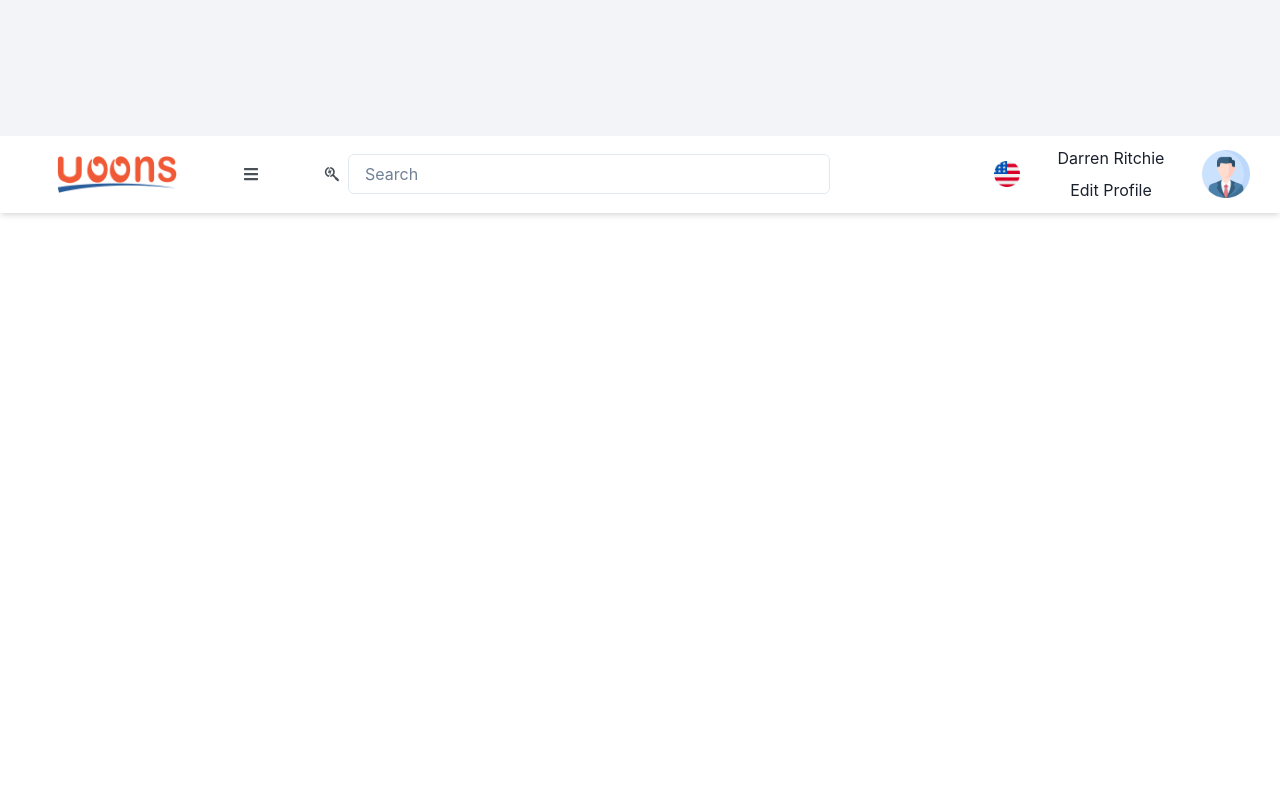
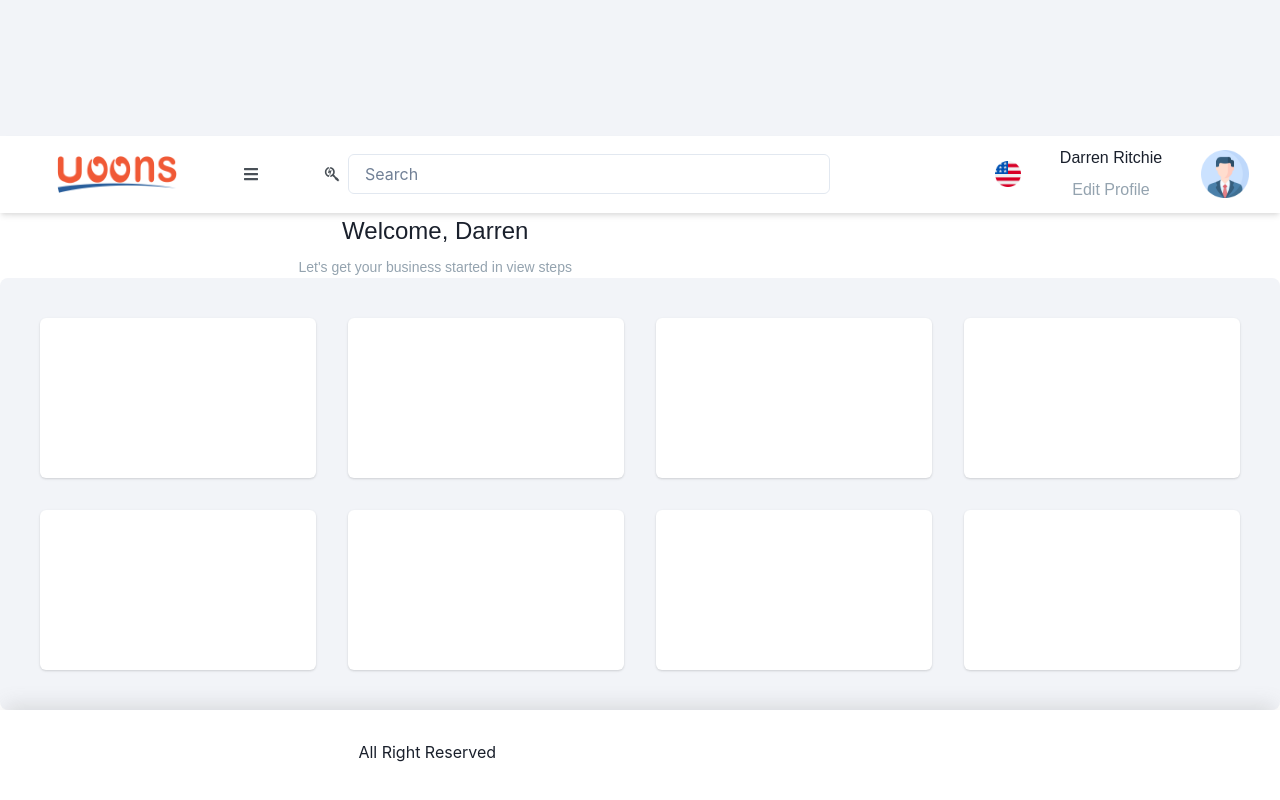
Before and after one commit to honeysoniverse/Uoons, a React (Create React App) app: page /home in a window 1280 px wide. Shown: the part 664-1464 px from the top of the page. After the commit the page ends 1428 px from the top, so only its background shows below. Built offline with nearby package versions, Linux system fonts and the light colour scheme; the HTML template or start-up script is replaced by a standard one.

Commit message:
added new body

```diff
--- /dev/null
+++ b/src/components/Body.jsx
@@ -0,0 +1,32 @@
+import React from 'react'
+import { Text, VStack, SimpleGrid, Box} from '@chakra-ui/react';
+import { colors } from '../resources/colors';
+
+const Body = () => {
+  return (
+      <>
+    <VStack marginRight="32%">
+    <Text fontSize='2xl' fontFamily="Poppins, sans-serif">Welcome, Darren</Text>
+    <Text fontFamily="Poppins, sans-serif" color="rgb(148, 163, 175)" fontSize='sm'>Let's get your business started in view steps</Text>
+    </VStack>
+    <SimpleGrid
+      bg={colors.backgroundGray}
+      columns={{ sm: 2, md: 4 }}
+      spacing='8'
+      p='10'
+      textAlign='center'
+      rounded='lg'>
+  <Box boxShadow='base' p='20' rounded='md' bg='white'></Box>
+  <Box boxShadow='base' p='20' rounded='md' bg='white'></Box>
+  <Box boxShadow='base' p='20' rounded='md' bg='white'></Box>
+  <Box boxShadow='base' p='20' rounded='md' bg='white'></Box>
+  <Box boxShadow='base' p='20' rounded='md' bg='white'></Box>
+  <Box boxShadow='base' p='20' rounded='md' bg='white'></Box>
+  <Box boxShadow='base' p='20' rounded='md' bg='white'></Box>
+  <Box boxShadow='base' p='20' rounded='md' bg='white'></Box>
+</SimpleGrid>
+    </>
+  )
+}
+
+export default Body
--- a/src/components/Footer.jsx
+++ b/src/components/Footer.jsx
@@ -1,9 +1,14 @@
 import React from 'react'
-
+import {HStack, Text} from '@chakra-ui/react';
 const Footer = () => {
   return (
-    <div>Footer</div>
+    <>
+
+      <HStack style={{boxShadow: "0 -10px 20px -5px rgba(115,115,115,0.20)"}}>
+      <Text marginLeft="28%" marginTop="30px">All Right Reserved</Text>
+      </HStack>
+      </>
   )
 }
 
-export default Footer
+export default Footer;
--- a/src/components/Header.jsx
+++ b/src/components/Header.jsx
@@ -17,10 +17,6 @@ const Header = () => {
         <Icon as={FaBars} color={colors.iconGray} />
       </HStack>
       <HStack flex="2">
-        {/* <Icon as={FaSearchengin} color={colors.iconGray} />
-        <Input
-          width="500px">
-        </Input> */}
         <InputField placeholder='Search' setValue={setSearch} icon={FaSearchengin} />
       </HStack>
       <HStack justifyContent='space-evenly' flex="1">
@@ -30,8 +26,8 @@ const Header = () => {
           />
         </HStack>
         <VStack>
-          <h1>Darren Ritchie</h1>
-          <h1>Edit Profile</h1>
+          <h1 style={{fontFamily:"Poppins, sans-serif"}}>Darren Ritchie</h1>
+          <h1 style={{fontFamily:"Poppins, sans-serif", color:"rgb(148, 163, 175)"}}>Edit Profile</h1>
         </VStack>
         <HStack>
           <Image
--- a/src/components/pages/HomePage.jsx
+++ b/src/components/pages/HomePage.jsx
@@ -1,11 +1,15 @@
 import React from 'react'
 import Header from '../Header'
+import Footer from '../Footer'
+import Body from '../Body';
+
 
 const Homepage = () => {
   return (
     <div>
     <Header/>
-    <p style={{marginTop:"2000px"}}>hello</p>
+    <Body/>
+    <Footer/>
     </div>
   )
 }
```
